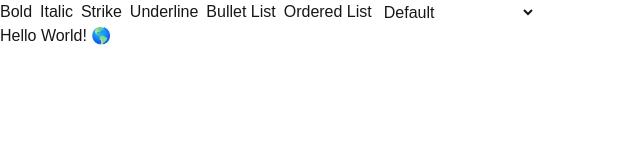
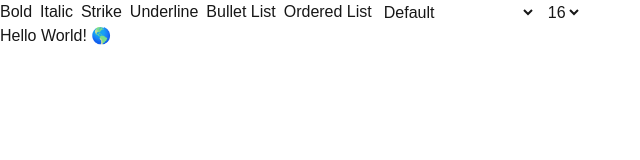
Before and after one commit to Yor-dan/nextjs-tiptap, a Next.js app: page / in a window 1280 px wide. Shown: the top 160 px of the page, without its empty margins (0-640 px from the left). Built offline with nearby package versions, Linux system fonts and the light colour scheme.

Commit message:
use the font size selector component

```diff
--- a/components/Tiptap.tsx
+++ b/components/Tiptap.tsx
@@ -2,12 +2,12 @@
 
 import { useEditor, EditorContent } from '@tiptap/react';
 import StarterKit from '@tiptap/starter-kit';
-import { TextStyle, FontFamily } from '@tiptap/extension-text-style';
+import { TextStyle, FontFamily, FontSize } from '@tiptap/extension-text-style';
 import Toolbar from './Toolbar';
 
 export default function Tiptap() {
   const editor = useEditor({
-    extensions: [StarterKit, TextStyle, FontFamily],
+    extensions: [StarterKit, TextStyle, FontFamily, FontSize],
     content: '<p>Hello World! 🌎️</p>',
     // Don't render immediately on the server to avoid SSR issues
     immediatelyRender: false,
--- a/components/Toolbar.tsx
+++ b/components/Toolbar.tsx
@@ -3,6 +3,7 @@
 import { Editor } from '@tiptap/react';
 import ToolbarButton from './ToolbarButton';
 import FontSelector from './FontSelector';
+import FontSize from './FontSize';
 
 type ToolbarProps = {
   editor: Editor | null;
@@ -70,6 +71,8 @@ export default function Toolbar({ editor }: ToolbarProps) {
       </ToolbarButton>
 
       <FontSelector editor={editor} />
+
+      <FontSize editor={editor} />
     </div>
   );
 }
```
